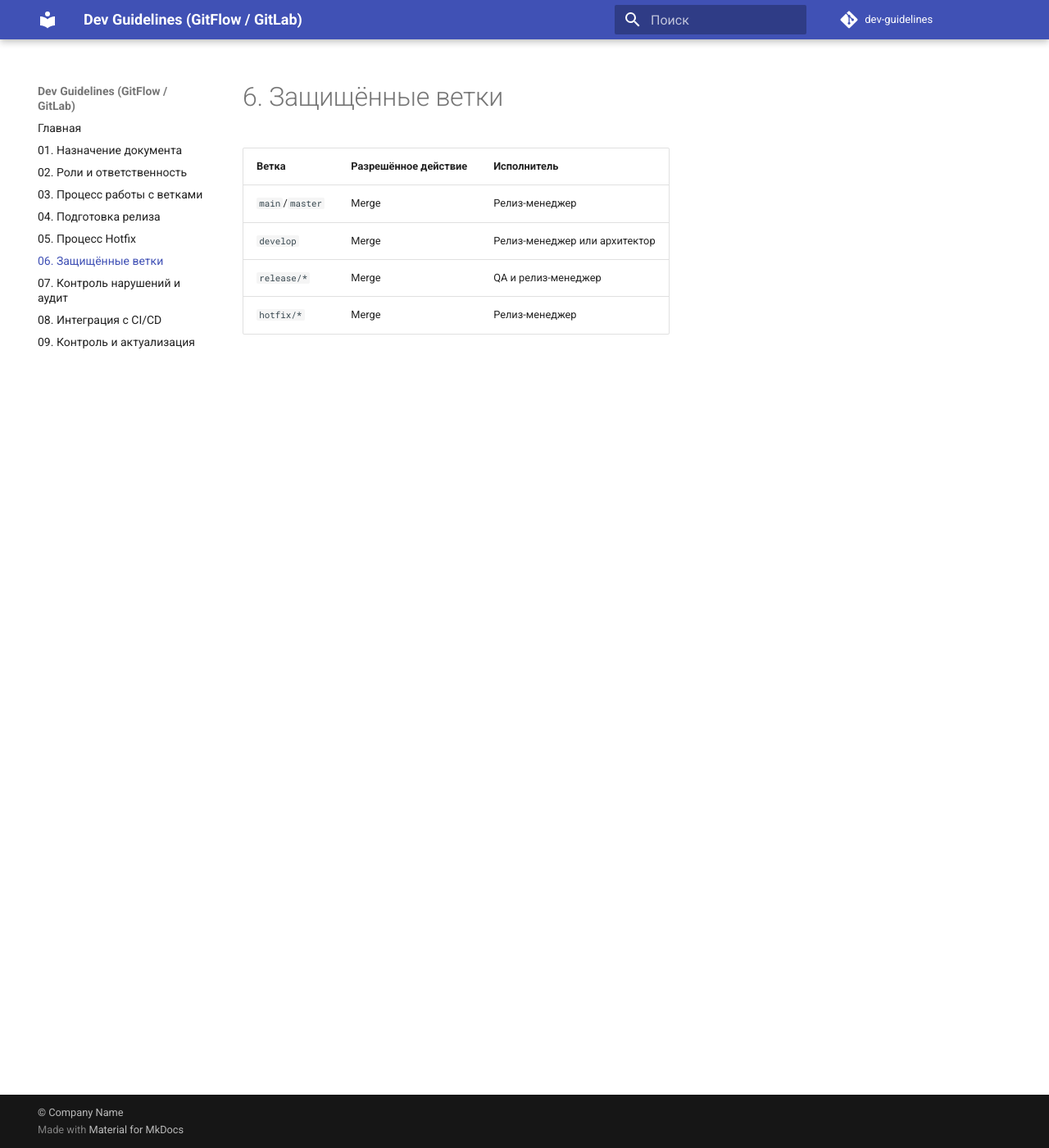
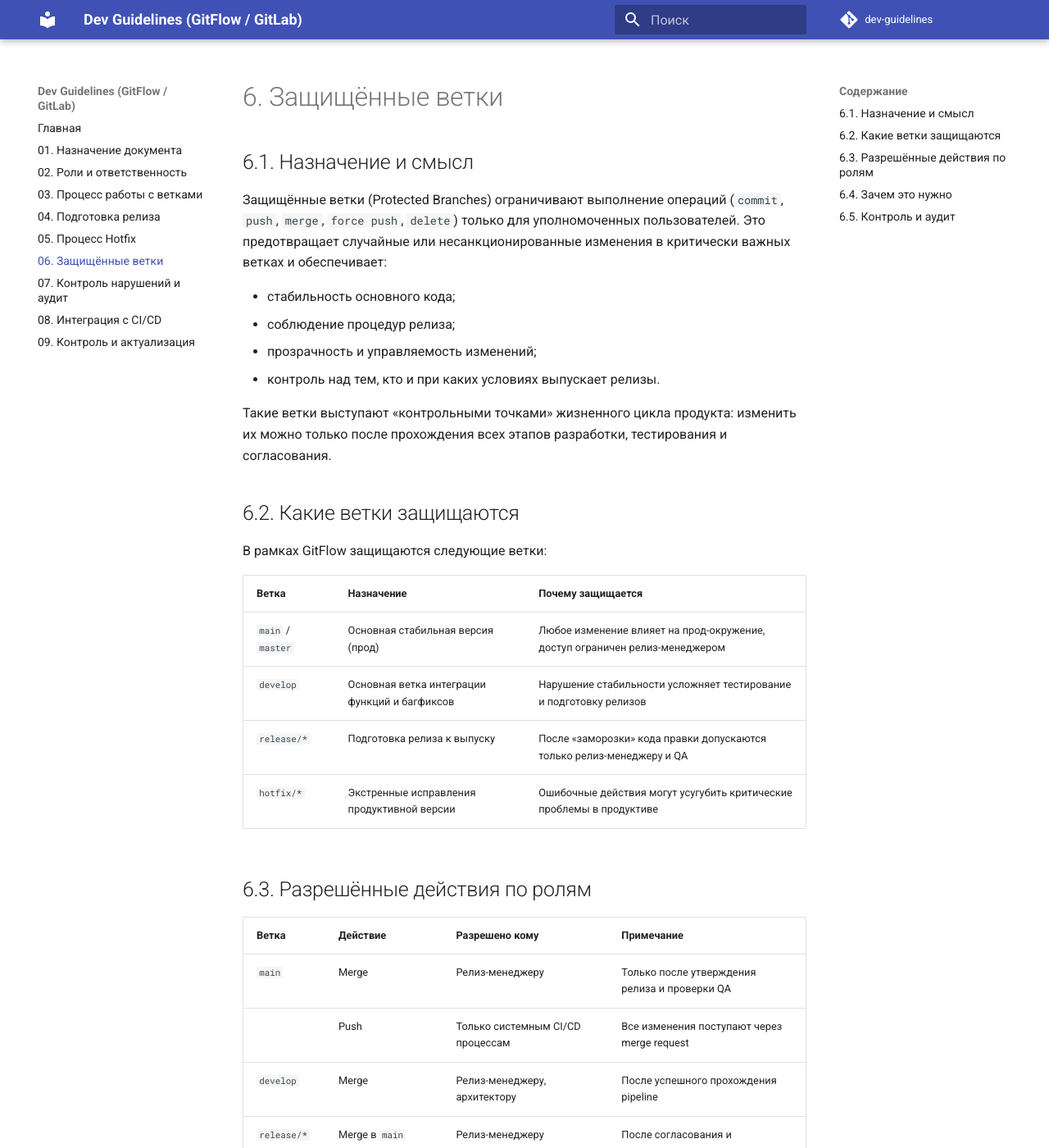
Before and after one commit to Amon-Ra-/dev-handbook, an MkDocs documentation site: the page built from docs/06_protected-branches.md, in a window 1280 px wide and 1400 px high. Shown: the whole window at 82% size. Built offline with MkDocs 1.6.1 and Material for MkDocs 9.7.7, drawn with Linux system fonts in a browser that asks for light colours; some of the changed text lies outside the part shown.

Commit message:
Изменено полностью содержимое файла. Дополнена информация о том, что такое защищенные ветки, указаны разрешенные действия по ролям и др.

```diff
--- a/docs/06_protected-branches.md
+++ b/docs/06_protected-branches.md
@@ -1,8 +1,51 @@
 # 6. Защищённые ветки
 
-| Ветка       | Разрешённое действие | Исполнитель                    |
-|-------------|----------------------|--------------------------------|
-| `main`/`master` | Merge                | Релиз-менеджер                 |
-| `develop`   | Merge                | Релиз-менеджер или архитектор  |
-| `release/*` | Merge                | QA и релиз-менеджер            |
-| `hotfix/*`  | Merge                | Релиз-менеджер                 |
+## 6.1. Назначение и смысл
+
+Защищённые ветки (Protected Branches) ограничивают выполнение операций (`commit`, `push`, `merge`, `force push`, `delete`) только для уполномоченных пользователей. Это предотвращает случайные или несанкционированные изменения в критически важных ветках и обеспечивает:
+
+- стабильность основного кода;
+- соблюдение процедур релиза;
+- прозрачность и управляемость изменений;
+- контроль над тем, кто и при каких условиях выпускает релизы.
+
+Такие ветки выступают «контрольными точками» жизненного цикла продукта: изменить их можно только после прохождения всех этапов разработки, тестирования и согласования.
+
+## 6.2. Какие ветки защищаются
+
+В рамках GitFlow защищаются следующие ветки:
+
+| Ветка           | Назначение                                   | Почему защищается                                                                 |
+|-----------------|-----------------------------------------------|------------------------------------------------------------------------------------|
+| `main` / `master` | Основная стабильная версия (прод)           | Любое изменение влияет на прод-окружение, доступ ограничен релиз-менеджером        |
+| `develop`       | Основная ветка интеграции функций и багфиксов | Нарушение стабильности усложняет тестирование и подготовку релизов                 |
+| `release/*`     | Подготовка релиза к выпуску                   | После «заморозки» кода правки допускаются только релиз-менеджеру и QA              |
+| `hotfix/*`      | Экстренные исправления продуктивной версии    | Ошибочные действия могут усугубить критические проблемы в продуктиве              |
+
+## 6.3. Разрешённые действия по ролям
+
+| Ветка        | Действие             | Разрешено кому                         | Примечание                                                                 |
+|--------------|----------------------|----------------------------------------|-----------------------------------------------------------------------------|
+| `main`       | Merge                | Релиз-менеджеру                        | Только после утверждения релиза и проверки QA                              |
+|              | Push                 | Только системным CI/CD процессам       | Все изменения поступают через merge request                                |
+| `develop`    | Merge                | Релиз-менеджеру, архитектору           | После успешного прохождения pipeline                                       |
+| `release/*`  | Merge в `main`       | Релиз-менеджеру                        | После согласования и тегирования версии                                   |
+|              | Merge в `develop`    | Релиз-менеджеру                        | Для синхронизации изменений                                                |
+| `hotfix/*`   | Merge в `main` / `develop` | Релиз-менеджеру                    | После тестирования и выпуска hotfix                                        |
+| `feature/*`  | Merge в `develop`    | Разработчикам, QA, релиз-менеджеру     | Только через merge request с ревью                                         |
+
+## 6.4. Зачем это нужно
+
+Защищённые ветки решают несколько задач:
+
+- предотвращают ошибки и конфликтные коммиты: разработчики не смогут случайно отправить экспериментальные изменения напрямую в продуктив или `develop`;
+- снижают риск нарушения стабильности: код проходит pipeline, ревью и тестирование;
+- гарантируют управляемость релизов: любое изменение согласуется релиз-менеджером и фиксируется в журнале;
+- упрощают аудит и расследование инцидентов: легко определить, кто и когда выполнил слияние;
+- создают единый стандарт работы: все участники команды следуют единым процедурам под контролем ролей.
+
+## 6.5. Контроль и аудит
+
+- Релиз-менеджер еженедельно проверяет журнал GitLab (вкладка Audit Events) на предмет прямых коммитов или push-операций в защищённые ветки.
+- Все отклонения фиксируются в журнале нарушений и рассматриваются на плановом совещании команды разработки.
+- При повторных нарушениях применяется временное ограничение прав на репозиторий.
```
